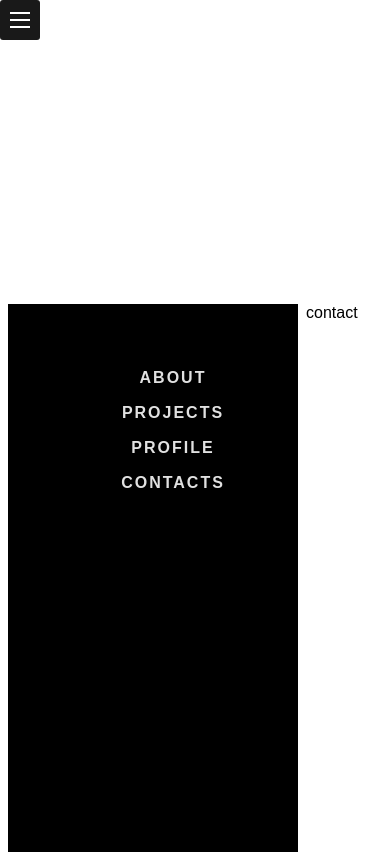
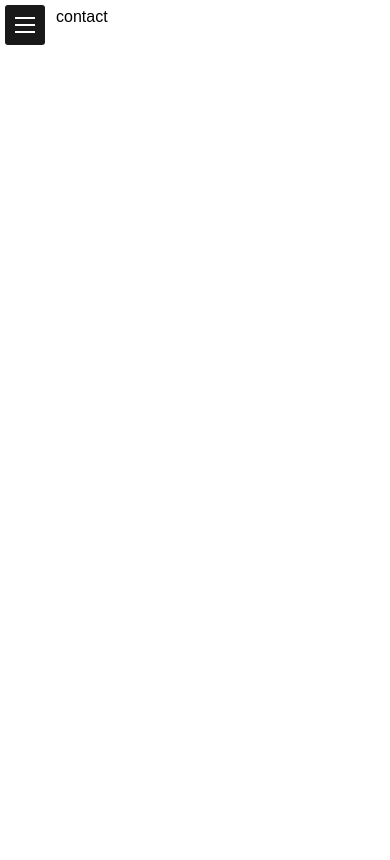
Before and after one commit to AndrewBuntsev/portfolio, a React (Create React App) app: page /contacts in a window 390 px wide. Built offline with nearby package versions, Linux system fonts and the light colour scheme.

Commit message:
Added responsive sidebar and burger menu

```diff
--- a/package.json
+++ b/package.json
@@ -7,6 +7,7 @@
     "@types/node": "^12.7.3",
     "@types/react": "^16.9.2",
     "@types/react-dom": "^16.9.0",
+    "@types/react-router-dom": "^4.3.5",
     "node-sass": "^4.12.0",
     "react": "^16.9.0",
     "react-dom": "^16.9.0",
--- a/src/App.scss
+++ b/src/App.scss
@@ -1,7 +1,8 @@
 .mainPanel {
   min-height: 100vh;
   display: grid;
-  grid-template-columns: 290px 1fr;
+  grid-template-rows: 100vh;
+  grid-template-columns: auto 4fr;
 }
 
 .sidebar {
@@ -13,7 +14,8 @@
   background: rgb(0, 0, 0);
   color: rgb(255, 255, 255);
   margin: 0px;
-  padding: 40px 10px;
+  padding: 40px 60px 0 40px;
+  grid-row: 1;
   grid-column: 1;
 
   ul {
@@ -25,15 +27,38 @@
         color: rgb(225, 225, 225);
         cursor: pointer;
         text-decoration: none;
-        line-height: 35px;
+        line-height: 40px;
         font-size: 16px;
         font-weight: 550;
         letter-spacing: 2px;
-        visibility: visible;
       }
       a:hover {
         color: rgb(225, 123, 119);
       }
+    }
+  }
+}
+
+.burgerMenuItem {
+  opacity: 0;
+  animation: 1s appear forwards;
+  text-align: center;
+  margin-left: -32px;
+  li {
+    transition: color 0.2s ease-in-out;
+    animation: 0.5s slideIn forwards;
+    a {
+      text-transform: uppercase;
+      color: rgb(225, 225, 225);
+      cursor: pointer;
+      text-decoration: none;
+      line-height: 40px;
+      font-size: 16px;
+      font-weight: 550;
+      letter-spacing: 2px;
+    }
+    a:hover {
+      color: rgb(225, 123, 119);
     }
   }
 }
@@ -48,6 +73,8 @@
   background-attachment: scroll;
   color: rgb(0, 0, 0);
   padding: 0px 8px;
+  margin: 0 0 0 40px;
+  grid-row: 1;
   grid-column: 2;
 }
 
--- a/src/components/CentralPanel.jsx
+++ b/src/components/CentralPanel.jsx
@@ -1,21 +1,22 @@
-import React from 'react';
-import { Route } from "react-router-dom";
+import React from 'react'
+import { Route } from 'react-router-dom'
 
-import About from "./About";
-import Contact from "./Contact";
+import About from './About'
+import Contact from './Contact'
 
+class CentralPanel extends React.Component {
+  constructor (props) {
+    super(props)
+  }
 
-class CentralPanel extends React.Component{
-    constructor(props){
-        super(props);
-    }
-
-    render(){
-        return <div className='centralPanel'>
-            <Route exact path="/" component={About} />
-                <Route exact path="/contacts" component={Contact} />
-        </div>;
-    }
+  render () {
+    return (
+      <div className='centralPanel'>
+        <Route exact path='/' component={About} />
+        <Route exact path='/contacts' component={Contact} />
+      </div>
+    )
+  }
 }
 
-export default CentralPanel;
+export default CentralPanel
--- a/src/components/Main.jsx
+++ /dev/null
@@ -1,23 +0,0 @@
-import React from "react";
-
-import Sidebar from "./Sidebar";
-import CentralPanel from "./CentralPanel";
-import BurgerMenu from "./burgerMenu/BurgerMenu";
-
-class Main extends React.Component {
-  constructor(props) {
-    super(props);
-  }
-
-  render() {
-    return (
-      <div className="mainPanel">
-        <BurgerMenu></BurgerMenu>
-        <Sidebar />
-        <CentralPanel />
-      </div>
-    );
-  }
-}
-
-export default Main;
--- /dev/null
+++ b/src/components/Main.tsx
@@ -0,0 +1,48 @@
+import React from 'react';
+
+import Sidebar from './Sidebar';
+import CentralPanel from './CentralPanel';
+import BurgerMenu from './burgerMenu/BurgerMenu';
+
+type Props = {};
+type State = { windowWidth: number; windowHeight: number };
+
+class Main extends React.Component<Props, State> {
+  constructor(props: Props) {
+    super(props);
+    this.state = {
+      windowWidth: 0,
+      windowHeight: 0
+    };
+    this.updateDimensions = this.updateDimensions.bind(this);
+  }
+
+  componentDidMount() {
+    this.updateDimensions();
+    window.addEventListener('resize', this.updateDimensions);
+  }
+
+  componentWillUnmount() {
+    window.removeEventListener('resize', this.updateDimensions);
+  }
+
+  updateDimensions() {
+    let windowWidth = typeof window !== 'undefined' ? window.innerWidth : 0;
+    let windowHeight = typeof window !== 'undefined' ? window.innerHeight : 0;
+
+    this.setState({ windowWidth, windowHeight });
+  }
+
+  render() {
+    return (
+      <div className="mainPanel">
+        {this.state.windowWidth > 768 && <Sidebar />}
+        {this.state.windowWidth <= 768 && <BurgerMenu />}
+
+        <CentralPanel />
+      </div>
+    );
+  }
+}
+
+export default Main;
--- a/src/components/burgerMenu/BurgerMenu.tsx
+++ b/src/components/burgerMenu/BurgerMenu.tsx
@@ -1,34 +1,7 @@
-import React from "react";
-import CSS from "csstype";
+import React from 'react';
 
-import MenuItem from "./MenuItem";
-import Menu from "./Menu";
-import MenuButton from "./MenuButton";
-
-//#region Styles
-const conatinerStyle: CSS.Properties = {
-  position: "fixed",
-  top: 0,
-  left: 0,
-  zIndex: 99,
-  opacity: 0.9,
-  display: "flex",
-  alignItems: "center",
-  background: "black",
-  width: "40px",
-  borderRadius: "3px",
-  color: "white",
-  fontFamily: "Lobster"
-};
-
-const logoStyle: CSS.Properties = { margin: "0 auto" };
-
-const styles = {
-  container: conatinerStyle,
-  logo: logoStyle
-};
-
-//#endregion Styles
+import Menu from './Menu';
+import MenuButton from './MenuButton';
 
 type Props = {};
 type State = { menuOpen: boolean };
@@ -45,36 +18,15 @@ class BurgerMenu extends React.Component<Props, State> {
     this.setState({ menuOpen: !this.state.menuOpen });
   }
 
-  handleLinkClick() {
-    this.setState({ menuOpen: false });
-  }
+  render() {
+    return (
+      <div>
+        <MenuButton
+          open={this.state.menuOpen}
+          onClick={() => this.handleMenuClick()}
+        />
 
-  render() {
-    const menu = ["About", "Projects", "Profile", "Contacts"];
-    const menuItems = menu.map((val, index) => {
-      return (
-        <MenuItem
-          key={index}
-          delay={`${index * 0.1}s`}
-          onClick={() => {
-            this.handleLinkClick();
-          }}
-        >
-          {val}
-        </MenuItem>
-      );
-    });
-
-    return (
-      <div style={{ gridColumn: "1" }}>
-        <div style={conatinerStyle}>
-          <MenuButton
-            open={this.state.menuOpen}
-            onClick={() => this.handleMenuClick()}
-            color="white"
-          />
-        </div>
-        <Menu open={this.state.menuOpen}>{menuItems}</Menu>
+        <Menu open={this.state.menuOpen} />
       </div>
     );
   }
--- a/src/components/burgerMenu/Menu.tsx
+++ b/src/components/burgerMenu/Menu.tsx
@@ -1,44 +1,62 @@
-import React from "react";
-import CSS from "csstype";
+import React from 'react';
+import CSS from 'csstype';
+import MenuItem from './MenuItem';
 
 type Props = { open: boolean };
-type State = { open: boolean };
+type State = {};
 
 class Menu extends React.Component<Props, State> {
-  constructor(props: Props) {
-    super(props);
-    this.state = {
-      open: this.props.open ? this.props.open : false
-    };
-  }
+  render() {
+    const menuItems = [];
+    menuItems.push(
+      <MenuItem key={0} delay={`${0 * 0.1}s`} title="About" route="/" />
+    );
+    menuItems.push(
+      <MenuItem
+        key={1}
+        delay={`${1 * 0.1}s`}
+        title="Projects"
+        route="/projects"
+      />
+    );
+    menuItems.push(
+      <MenuItem
+        key={2}
+        delay={`${2 * 0.1}s`}
+        title="Profile"
+        route="/profile"
+      />
+    );
+    menuItems.push(
+      <MenuItem
+        key={3}
+        delay={`${3 * 0.1}s`}
+        title="Contacts"
+        route="/contacts"
+      />
+    );
 
-  componentWillReceiveProps(nextProps: Props) {
-    if (nextProps.open !== this.state.open) {
-      this.setState({ open: nextProps.open });
-    }
-  }
-
-  render() {
     const containerStyle: CSS.Properties = {
-      position: "fixed",
-      top: 0,
-      left: 0,
-      height: this.state.open ? "100%" : 0,
-      minWidth: "150px",
-      width: "50vw",
-      display: "flex",
-      flexDirection: "column",
-      background: "black",
+      position: 'fixed',
+      top: '5px',
+      left: '5px',
+      height: this.props.open ? '200px' : 0,
+      minWidth: '150px',
+      maxWidth: '250px',
+      width: '50vw',
+      background: 'black',
       opacity: 0.95,
-      color: "#fafafa",
-      transition: "height 0.3s ease",
+      borderRadius: '5px',
+      transition: 'height 0.3s ease',
       zIndex: 2
     };
     return (
       <div style={containerStyle}>
-        {this.state.open ? (
-          <div style={{ paddingTop: "3rem" }}>{this.props.children}</div>
-        ) : null}
+        {this.props.open
+          ? <ul style={{ listStyleType: 'none' }}>
+              {menuItems}
+            </ul>
+          : null}
       </div>
     );
   }
--- a/src/components/burgerMenu/MenuButton.tsx
+++ b/src/components/burgerMenu/MenuButton.tsx
@@ -1,80 +1,55 @@
-import React from "react";
+import React from 'react';
+import CSS from 'csstype';
 
-type Props = { open: boolean; color: string; onClick(): void };
-type State = { open: boolean; color: string };
+const buttonStyle: CSS.Properties = {
+  position: 'fixed',
+  top: '5px',
+  left: '5px',
+  zIndex: 99,
+  opacity: 0.9,
+  background: 'black',
+  borderRadius: '3px',
+  color: 'white',
+  fontFamily: 'Lobster',
+  height: '32px',
+  width: '32px',
+  display: 'flex',
+  flexDirection: 'column',
+  justifyContent: 'center',
+  alignItems: 'center',
+  cursor: 'pointer',
+  padding: '4px'
+};
+
+type Props = { open: boolean; onClick(): void };
+type State = {};
 
 class MenuButton extends React.Component<Props, State> {
-  constructor(props: Props) {
-    super(props);
-    this.state = {
-      open: this.props.open ? this.props.open : false,
-      color: this.props.color ? this.props.color : "black"
-    };
-  }
-
-  componentWillReceiveProps(nextProps: Props) {
-    if (nextProps.open !== this.state.open) {
-      this.setState({ open: nextProps.open });
-    }
-  }
-
-  handleClick() {
-    this.setState({ open: !this.state.open });
-  }
-
   render() {
     const styles = {
-      container: {
-        height: "32px",
-        width: "32px",
-        display: "flex",
-        flexDirection: "column",
-        justifyContent: "center",
-        alignItems: "center",
-        cursor: "pointer",
-        padding: "4px"
-      },
       line: {
-        height: "2px",
-        width: "20px",
-        background: this.state.color,
-        transition: "all 0.2s ease"
+        height: '2px',
+        width: '20px',
+        background: 'white',
+        transition: 'all 0.2s ease'
       },
       lineTop: {
-        transform: this.state.open ? "rotate(45deg)" : "none",
-        transformOrigin: "top left",
-        marginBottom: "5px"
+        transform: this.props.open ? 'rotate(45deg)' : 'none',
+        transformOrigin: 'top left',
+        marginBottom: '5px'
       },
       lineMiddle: {
-        opacity: this.state.open ? 0 : 1,
-        transform: this.state.open ? "translateX(-16px)" : "none"
+        opacity: this.props.open ? 0 : 1,
+        transform: this.props.open ? 'translateX(-16px)' : 'none'
       },
       lineBottom: {
-        transform: this.state.open ? "translateX(-1px) rotate(-45deg)" : "none",
-        transformOrigin: "top left",
-        marginTop: "5px"
+        transform: this.props.open ? 'translateX(-1px) rotate(-45deg)' : 'none',
+        transformOrigin: 'top left',
+        marginTop: '5px'
       }
     };
     return (
-      <div
-        style={{
-          height: "32px",
-          width: "32px",
-          display: "flex",
-          flexDirection: "column",
-          justifyContent: "center",
-          alignItems: "center",
-          cursor: "pointer",
-          padding: "4px"
-        }}
-        onClick={
-          this.props.onClick
-            ? this.props.onClick
-            : () => {
-                this.handleClick();
-              }
-        }
-      >
+      <div style={buttonStyle} onClick={this.props.onClick}>
         <div style={{ ...styles.line, ...styles.lineTop }} />
         <div style={{ ...styles.line, ...styles.lineMiddle }} />
         <div style={{ ...styles.line, ...styles.lineBottom }} />
--- a/src/components/burgerMenu/MenuItem.tsx
+++ b/src/components/burgerMenu/MenuItem.tsx
@@ -1,87 +1,27 @@
-import React from "react";
+import React from 'react';
+import { NavLink } from 'react-router-dom';
 
-type Props = { delay: string; onClick(): void };
-type State = { hover: boolean };
+type Props = { title: string; route: string; delay: string };
+type State = {};
 
 class MenuItem extends React.Component<Props, State> {
-  constructor(props: Props) {
-    super(props);
-    this.state = {
-      hover: false
-    };
-  }
-
-  handleHover() {
-    this.setState({ hover: !this.state.hover });
-  }
-
   render() {
-    const styles = {
-      container: {
-        opacity: 0,
-        animation: "1s appear forwards",
-        animationDelay: this.props.delay
-      },
-      menuItem: {
-        fontFamily: `'Open Sans', sans-serif`,
-        fontSize: "1.2rem",
-        padding: "1rem 0",
-        margin: "0 5%",
-        cursor: "pointer",
-        color: this.state.hover ? "gray" : "#fafafa",
-        transition: "color 0.2s ease-in-out",
-        animation: "0.5s slideIn forwards",
-        animationDelay: this.props.delay
-      },
-      line: {
-        width: "90%",
-        height: "1px",
-        background: "gray",
-        margin: "0 auto",
-        animation: "0.5s shrink forwards",
-        animationDelay: this.props.delay
-      }
-    };
     return (
       <div
+        className="burgerMenuItem"
         style={{
-          opacity: 0,
-          animation: "1s appear forwards",
           animationDelay: this.props.delay
         }}
       >
-        <div
+        <li
           style={{
-            fontFamily: `'Open Sans', sans-serif`,
-            fontSize: "1.2rem",
-            padding: "1rem 0",
-            margin: "0 5%",
-            cursor: "pointer",
-            color: this.state.hover ? "gray" : "#fafafa",
-            transition: "color 0.2s ease-in-out",
-            animation: "0.5s slideIn forwards",
             animationDelay: this.props.delay
           }}
-          onMouseEnter={() => {
-            this.handleHover();
-          }}
-          onMouseLeave={() => {
-            this.handleHover();
-          }}
-          onClick={this.props.onClick}
         >
-          {this.props.children}
-        </div>
-        <div
-          style={{
-            width: "90%",
-            height: "1px",
-            background: "gray",
-            margin: "0 auto",
-            animation: "0.5s shrink forwards",
-            animationDelay: this.props.delay
-          }}
-        />
+          <NavLink to={this.props.route} activeClassName="active">
+            {this.props.title}
+          </NavLink>
+        </li>
       </div>
     );
   }
```
